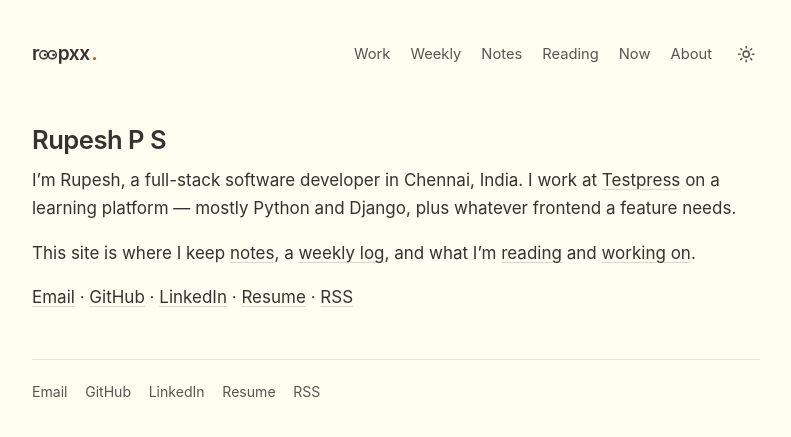
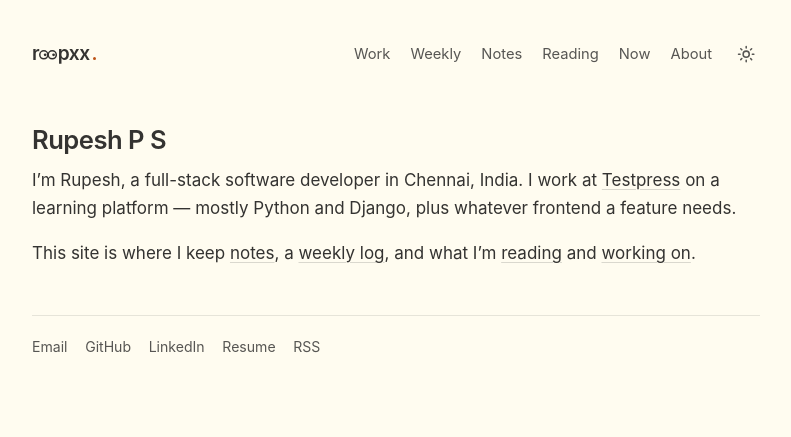
Before and after one commit to roopxx/roopxx.github.io, a Jekyll site: the page built from _pages/index.md, in a window 1280 px wide. Shown: the top 437 px of the page, without its empty margins (244-1035 px from the left). Built offline with Jekyll 4.4.1, drawn with Linux system fonts in a browser that asks for light colours.

Commit message:
feat: Make the homepage of the site generated from a layout
- _layouts/home.html: the name, the intro, an optional focus line, and a
  generated "Latest" list of the three newest Notes and Weekly entries.
  Structure lives in the layout so _pages/index.md stays prose only.

The home links row was dropped: the footer already carries those links on
every page.

```diff
--- /dev/null
+++ b/_layouts/home.html
@@ -0,0 +1,39 @@
+---
+layout: default
+---
+<h1>{{ site.name }}</h1>
+
+{{ content }}
+
+{% if page.focus %}
+  <p class="home-focus">
+    {{ page.focus }}
+    <a class="nowrap" href="{{ '/now/' | relative_url }}">→ Now</a>
+  </p>
+{% endif %}
+
+{% assign activity = site.posts
+  | concat: site.weekly
+  | where_exp: 'item', 'item.date'
+  | sort: 'date'
+  | reverse
+%}
+{% if activity.size > 0 %}
+  <span class="label">Latest</span>
+  <ul class="rows">
+    {% for item in activity limit: 3 %}
+      <li>
+        <div class="row-head">
+          <a class="t plain" href="{{ item.url | relative_url }}">
+            {{- item.title -}}
+          </a>
+          <span class="meta">{{ item.date | date: '%b %-d, %Y' }}</span>
+        </div>
+        {% assign blurb = item.summary | default: item.description %}
+        {% if blurb %}
+          <div class="row-desc">{{ blurb }}</div>
+        {% endif %}
+      </li>
+    {% endfor %}
+  </ul>
+{% endif %}
--- a/_pages/index.md
+++ b/_pages/index.md
@@ -12,7 +10,3 @@ Django, plus whatever frontend a feature needs.
 
 This site is where I keep [notes](/notes/), a [weekly log](/weekly/), and what
 I'm [reading](/reading/) and [working on](/work/).
-
-[Email](mailto:rupesh.roopxx@gmail.com) · [GitHub](https://github.com/roopxx) ·
-[LinkedIn](https://www.linkedin.com/in/roopxx/) · [Resume](/resume/) ·
-[RSS](/feed.xml)
--- a/_sass/_layout.scss
+++ b/_sass/_layout.scss
@@ -112,6 +112,11 @@ html[data-theme$="-dark"] #theme-toggle .icon-moon {
   font-size: 0.88rem;
 }
 
+/* ---------------------------------------------------------------- home */
+.home-focus {
+  margin-top: 1.6rem;
+}
+
 /* ---------------------------------------------------------------- resume */
 .resume h2 {
   margin: 2.2rem 0 0.9rem;
```
Also changed, not shown: other parts of _pages/index.md (+1 -3 lines).
